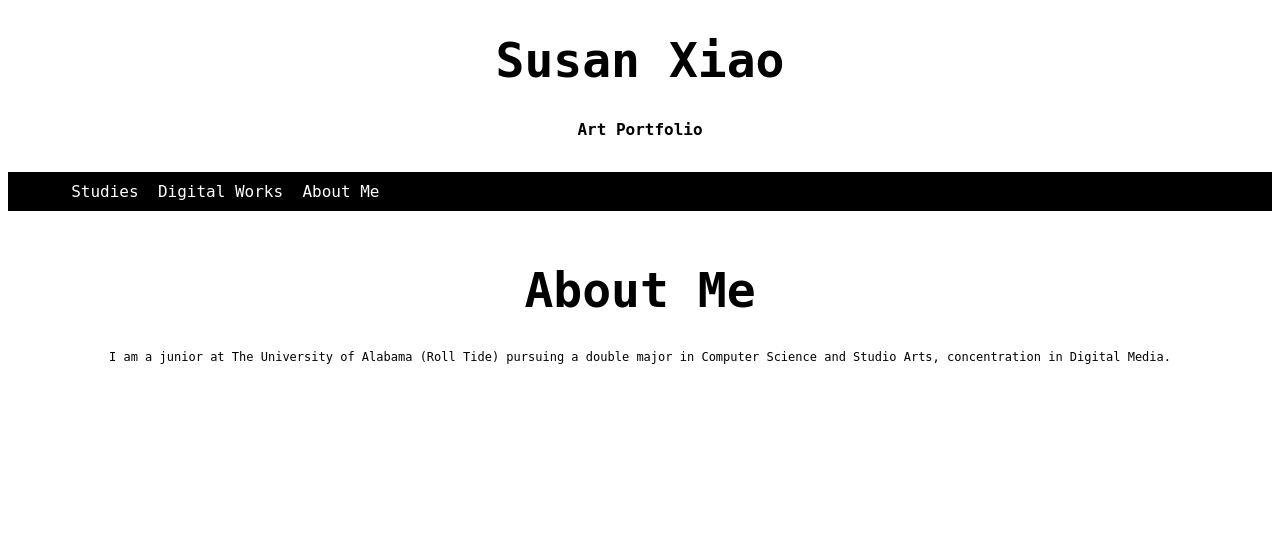
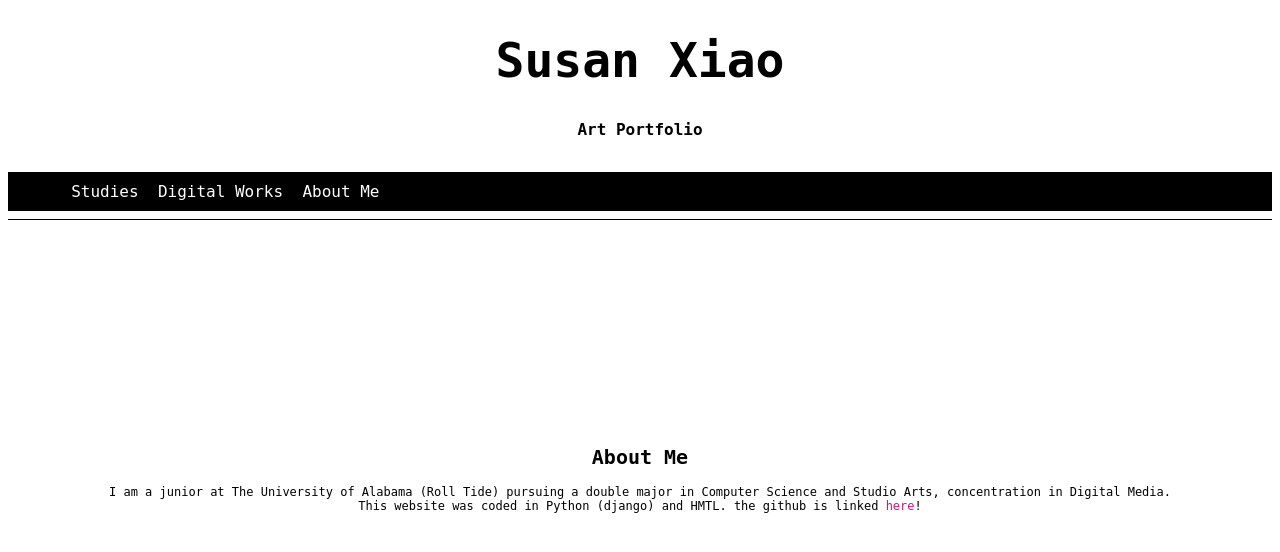
Before and after one commit to sxiao135/art_portfolio, a Django app: template ARTPF/PORTFOLIO/templates/portfolio/about.html in a window 1280 px wide. Shown: the top 552 px of the page. Run offline with Django 4.2, Linux system fonts and the light colour scheme; the template is opened without the code that fills it, so the values that code supplies are empty.

Commit message:
styling edits

```diff
--- a/ARTPF/PORTFOLIO/static/portfolio/css/stylesheet.css
+++ b/ARTPF/PORTFOLIO/static/portfolio/css/stylesheet.css
@@ -38,7 +38,7 @@ hr {
     width: 90%;
     border-width:0;
     background-color:black;
-    margin-bottom: 50px;
+    margin-bottom: 10%;
 }
 div {
     align-items: center;
--- a/ARTPF/PORTFOLIO/templates/portfolio/about.html
+++ b/ARTPF/PORTFOLIO/templates/portfolio/about.html
@@ -6,10 +6,12 @@
 
 {% block body %}
     <!-- <ul> -->
-    <h1>About Me</h1>
+    <h2>About Me</h2>
         <div>
             <p>
                 I am a junior at The University of Alabama (Roll Tide) pursuing a double major in Computer Science and Studio Arts, concentration in Digital Media.
+                <br>
+                This website was coded in Python (django) and HMTL. the github is linked <a style="color : mediumvioletred" href="https://github.com/sxiao135/art_portfolio">here</a>!
             </p>
         </div>
 {% endblock %}
--- a/ARTPF/PORTFOLIO/templates/portfolio/layout.html
+++ b/ARTPF/PORTFOLIO/templates/portfolio/layout.html
@@ -16,6 +16,7 @@
         <a id="about" class="topnav" href= "{% url 'about' %}">About Me&emsp;</a>
         <!-- <p class="topnav">UNDER CONSTRUCTION</p> -->
       </div>
+      <hr style="height: 1px; width: 100%; color: black; margin-bottom: 1px; margin-bottom: 15%;">
     <body>
         <br>
         {% block body %}
```
Also changed, not shown: ARTPF/PORTFOLIO/templates/portfolio/hover.js (deleted, +0 -13 lines).
